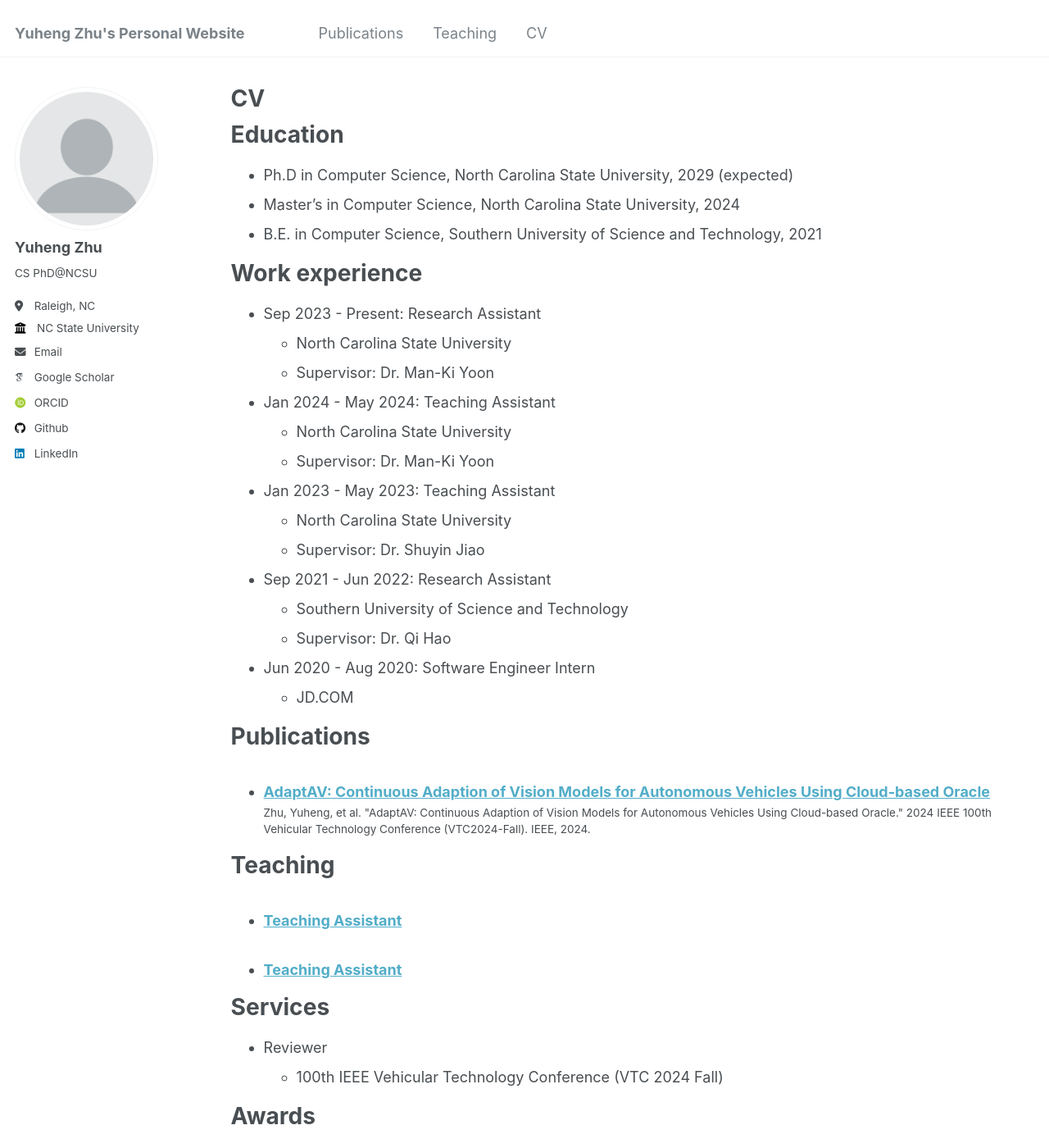
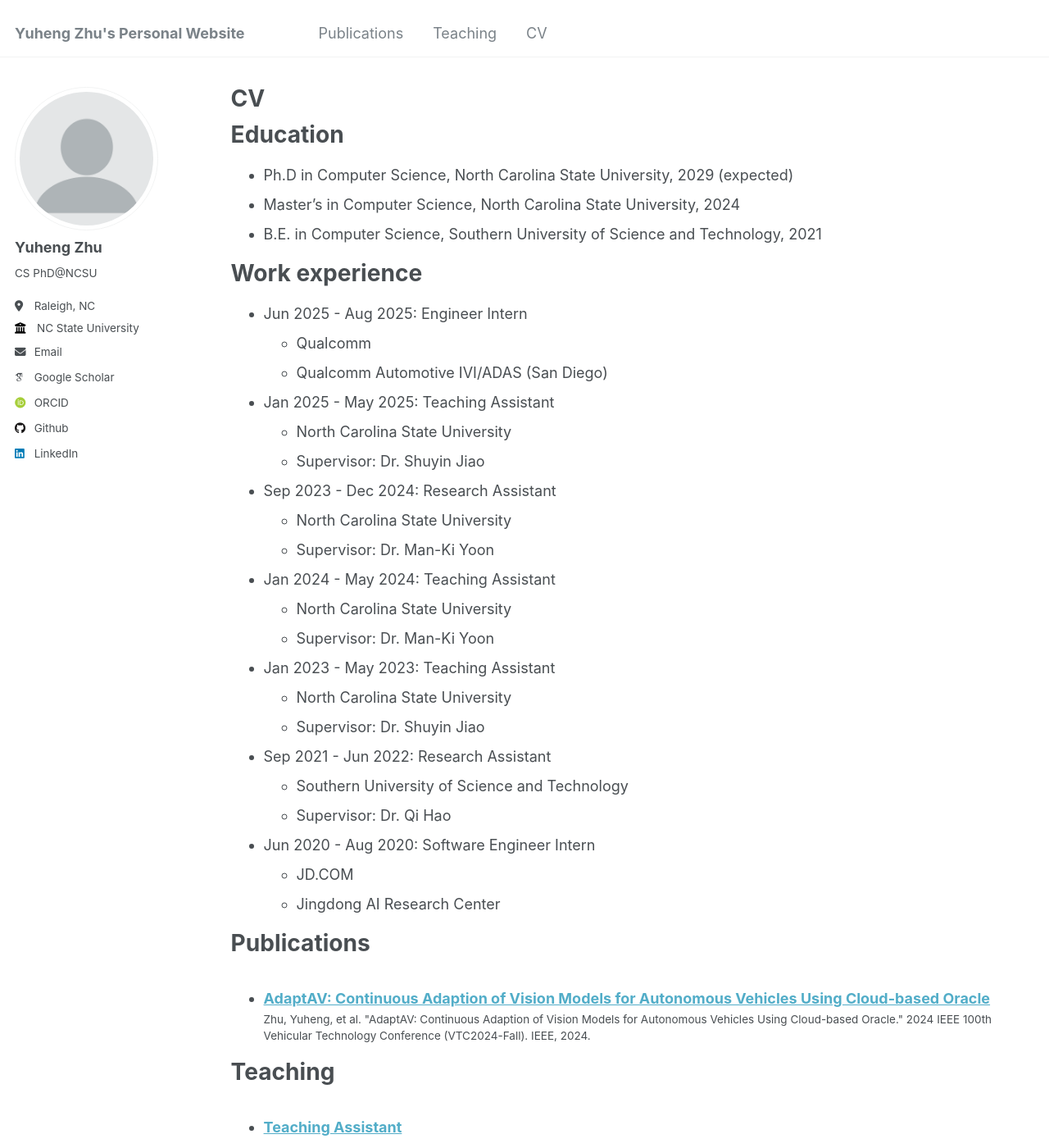
Before and after one commit to yzhu27/PersonalPage, a Jekyll site: the page built from _pages/cv.md, in a window 1280 px wide and 1400 px high. Shown: the whole window at 82% size. Built offline with Jekyll 4.4.1, drawn with Linux system fonts in a browser that asks for light colours; some web fonts are replaced; some of the changed text lies outside the part shown.

Commit message:
update work experiences

```diff
--- a/_pages/cv.md
+++ b/_pages/cv.md
@@ -17,7 +17,15 @@ Education
 
 Work experience
 ======
-* Sep 2023 - Present: Research Assistant
+* Jun 2025 - Aug 2025: Engineer Intern
+  * Qualcomm
+  * Qualcomm Automotive IVI/ADAS (San Diego)
+
+* Jan 2025 - May 2025: Teaching Assistant
+  * North Carolina State University
+  * Supervisor: Dr. Shuyin Jiao
+
+* Sep 2023 - Dec 2024: Research Assistant
   * North Carolina State University
   * Supervisor: Dr. Man-Ki Yoon
 
@@ -35,6 +43,7 @@ Work experience
 
 * Jun 2020 - Aug 2020: Software Engineer Intern
   * JD.COM
+  * Jingdong AI Research Center
 
 Publications
 ======
@@ -51,7 +60,10 @@ Teaching
 
 Services
 ======
+* Technical Program Committee
+  * 101th IEEE Vehicular Technology Conference (VTC 2025 Spring)
 * Reviewer
+  * 101th IEEE Vehicular Technology Conference (VTC 2025 Spring)
   * 100th IEEE Vehicular Technology Conference (VTC 2024 Fall)
 
 
```
Also changed, not shown: _teaching/CSC_246_SPRG_2025.md (added, +11 -0 lines).
